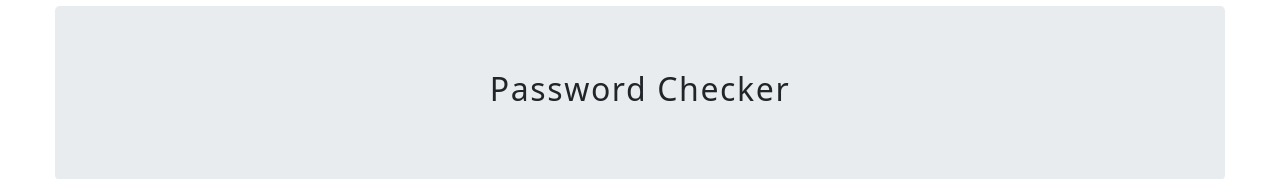
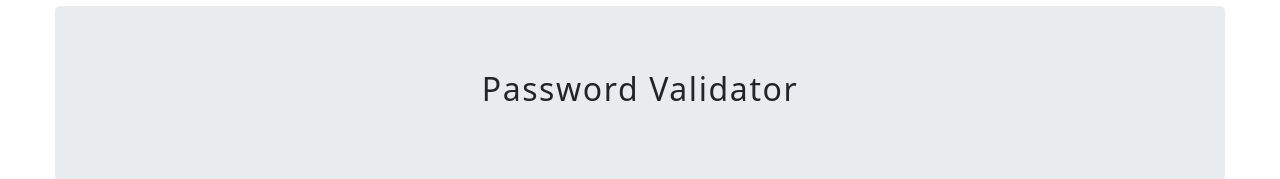
Before and after one commit to prkm93/neogcamp-practice-interview-questions, a React (Create React App) app: page /topics in a window 1280 px wide. Shown: the part 1574-1753 px from the top of the page. Built offline with nearby package versions, Linux system fonts and the light colour scheme.

Commit message:
updated heading

```diff
--- a/src/components/PasswordChecker.jsx
+++ b/src/components/PasswordChecker.jsx
@@ -19,7 +19,7 @@ function PasswordChecker() {
     return (
         <div className="title">
             <div className="jumbotron">
-                <h2>Password Checker</h2>
+                <h2>Password Validator</h2>
             </div>
             <form>
                 <div className="form-group row">
```
